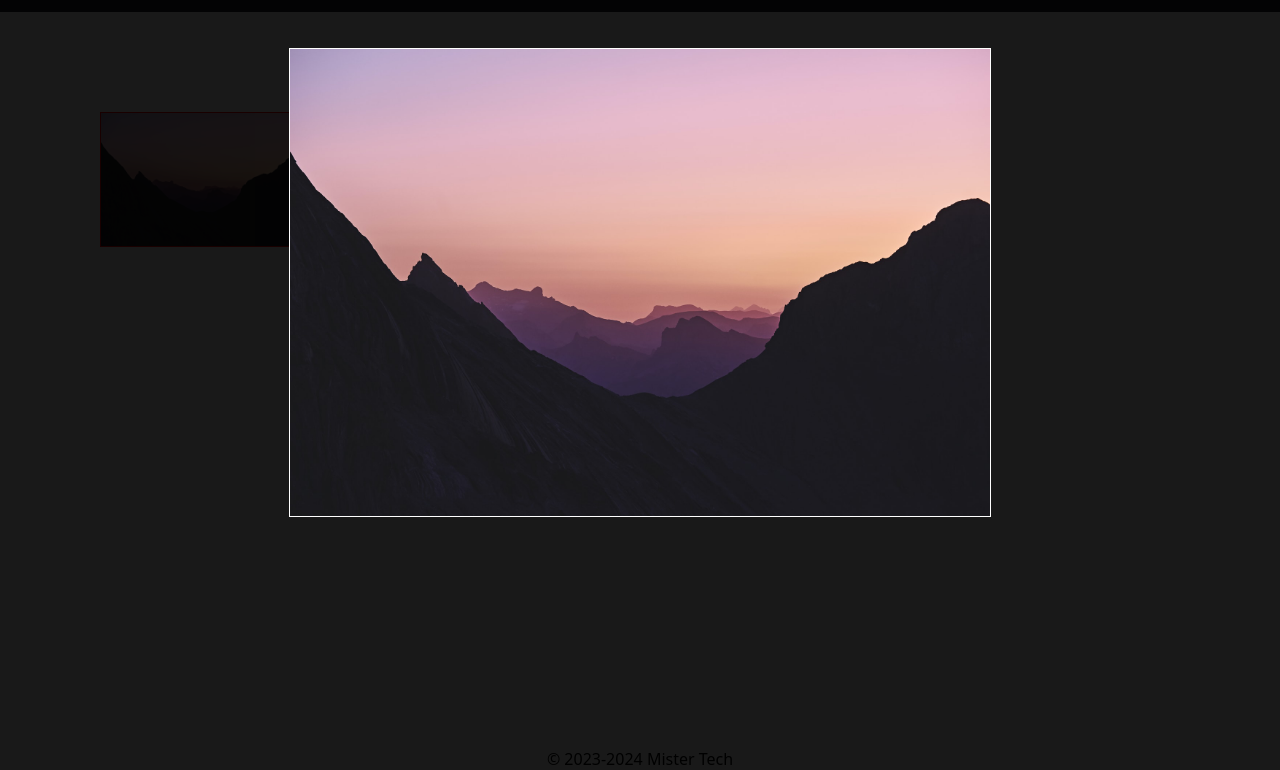
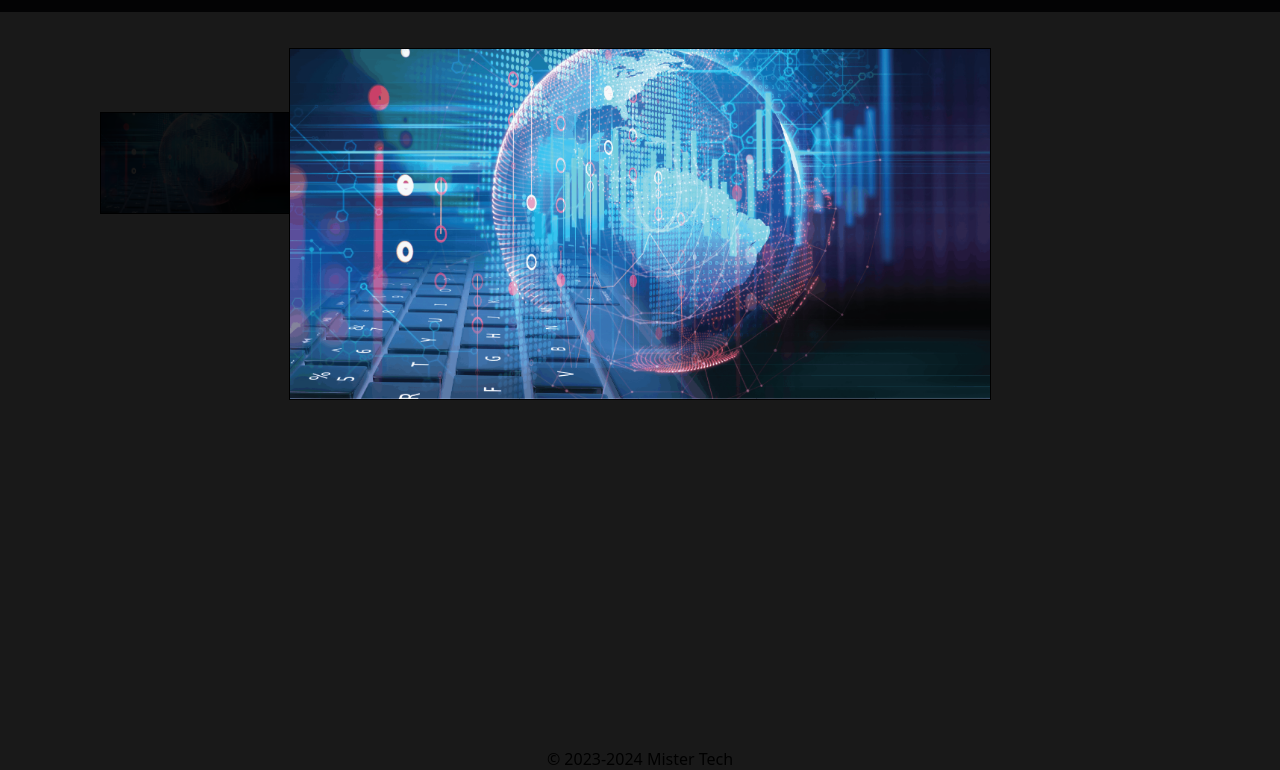
Before and after one commit to DavidTIBH/Home, a plain HTML site: page index.html in a window 1280 px wide. Both pictures are taken after a click on the picture 201 px from the left and 231 px from the top of the page. Shown: the part 52-822 px from the top of the page. Drawn offline with Linux system fonts and the light colour scheme.

Commit message:
mudeimain

```diff
--- a/index.html
+++ b/index.html
@@ -28,7 +28,7 @@
 
     <main>
 
-      <img id="myImg" src="/bg.jpg" alt="Imagem">
+      <img id="myImg" src="/bg.png" alt="Imagem">
       <div id="myModal" class="modal">
           <img class="modal-content" id="img01">
     </main>
@@ -39,5 +39,5 @@
   <footer>
 <div class="footer">© 2023-2024 Mister Tech
 </div>
-  </footer>
+</footer>
 </html>
--- a/style.css
+++ b/style.css
@@ -13,6 +13,9 @@ a {
 a:hover {
   opacity: 0.7;
 }
+
+
+
 
 .logo {
   font-size: 24px;
@@ -124,7 +127,7 @@ margin: 50px;
 
   margin: 100px;
   max-width: 200px;
-  border: solid 1px red;
+  border: solid 1px rgb(0, 0, 0);
 }
 
 .modal {
@@ -146,7 +149,7 @@ margin: 50px;
   display: block;
   width: 80%;
   max-width: 700px;
-  border: #fff solid 1px;
+  border: #000000 solid 1px;
 }
 
 
```
